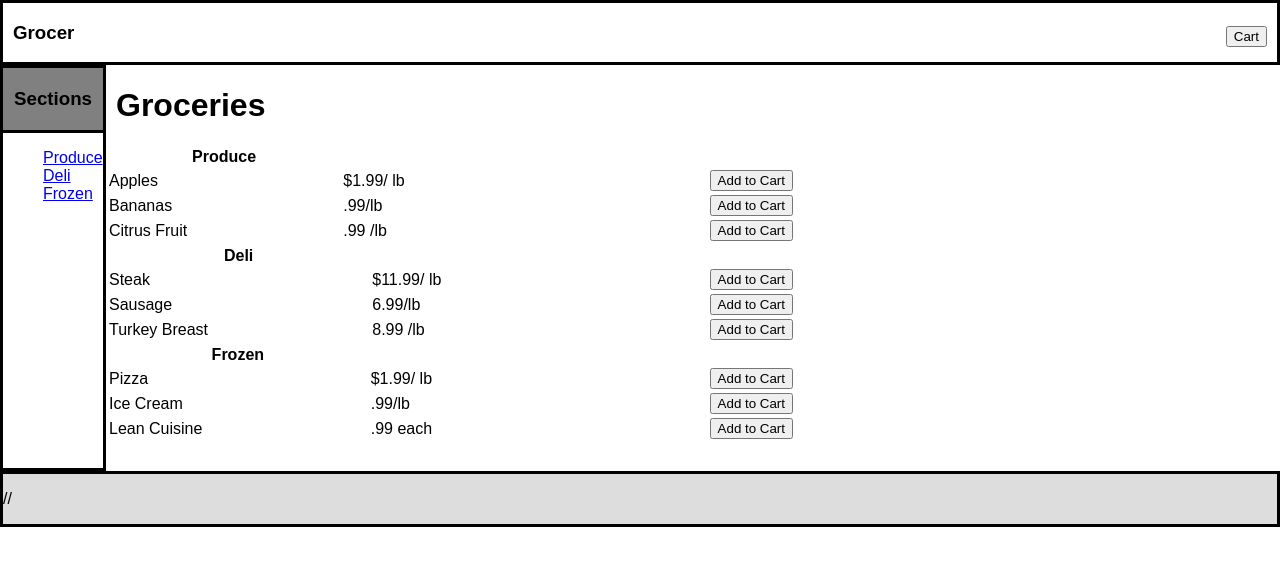
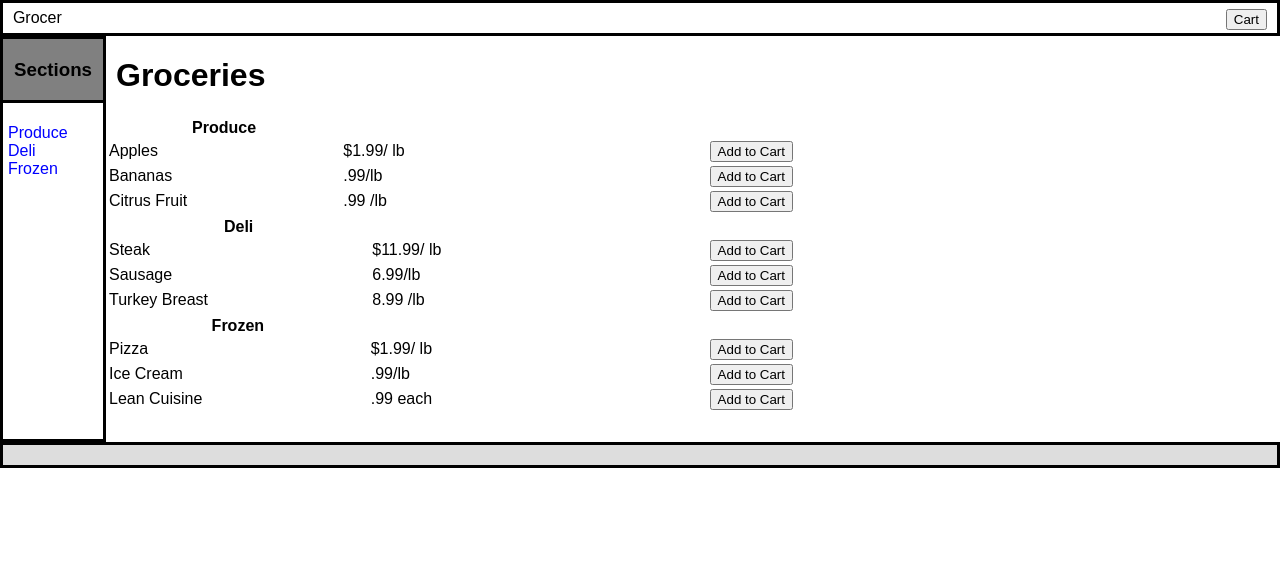
Before and after one commit to bterbs/phase-2-challenge, a website: page part-3/index.html in a window 1280 px wide. Drawn offline with Linux system fonts and the light colour scheme.

Commit message:
fixed header formatting to better match wireframe

```diff
--- a/part-3/index.html
+++ b/part-3/index.html
@@ -6,14 +6,14 @@
   <body>
     <div id="wrap">
       <div id="header">
-      <h3>Grocer</h3><button type="button" id="cart-btn">Cart</button>
+      <p>Grocer</p><button type="button" id="cart-btn">Cart</button>
       </div>
       <div class="container">
       <div id="sidebar">
         <div id="sidebar-header">
           <h3>Sections</h3>
          </div>
-          <ul style="list-style: none;">
+        <ul style="list-style: none; padding: 5px;">
           <li><a href="#prod">Produce</a></li>
           <li><a href="#deli">Deli</a></li>
           <li><a href="#frozen">Frozen</a></li>
@@ -84,7 +84,7 @@
       </div>
       </div>
       <div id="footer">
-      <p>//</p>
+
       </div>
     </div>
     </body>
--- a/part-3/style.css
+++ b/part-3/style.css
@@ -16,16 +16,18 @@ background:white;
 #header {
 background:white;
 border-style: solid;
- padding-left: 10px;
+padding-left: 10px;
+height: 30px;
 }
 
 h2, h1 {
   padding-left: 10px;
 }
 
-h3 {
+p {
   display: inline-block;
-
+  margin: -.1px;
+  padding-top: 6px;
 }
 
 button {
@@ -34,7 +36,7 @@ button {
 }
 
 #cart-btn {
-  margin-top: 23px;
+  margin-top: 6px;
 }
 .container {
   display: flex;
@@ -46,7 +48,6 @@ width:700px;
 }
 
 #sidebar {
-text-align: left;
 width: 100px;
 border-style: solid;
 height: 400px;
@@ -59,8 +60,16 @@ height: 400px;
   border-bottom-style: solid
 }
 
+
+a:link {
+    color: blue;
+    text-decoration: none;
+}
+
+
 #footer {
   clear: both;
   background:#ddd;
   border-style: solid;
+  height: 20px;
 }
```
Lines whose indentation alone changed are shown as unchanged.
